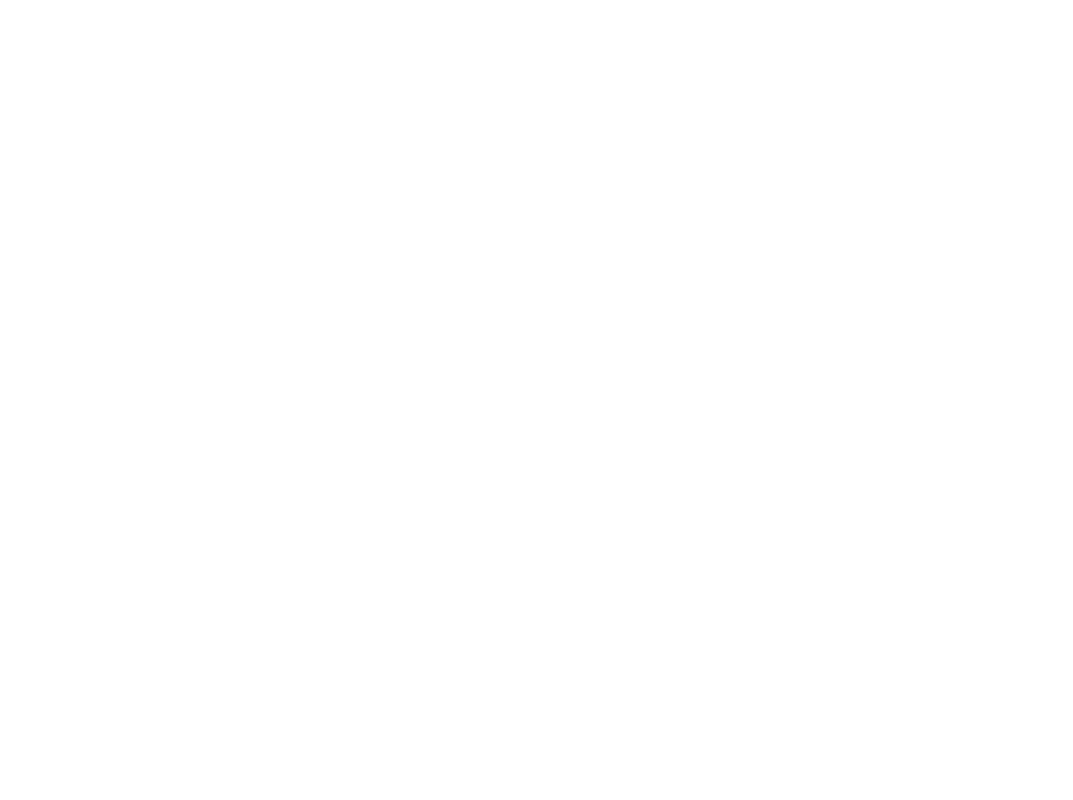
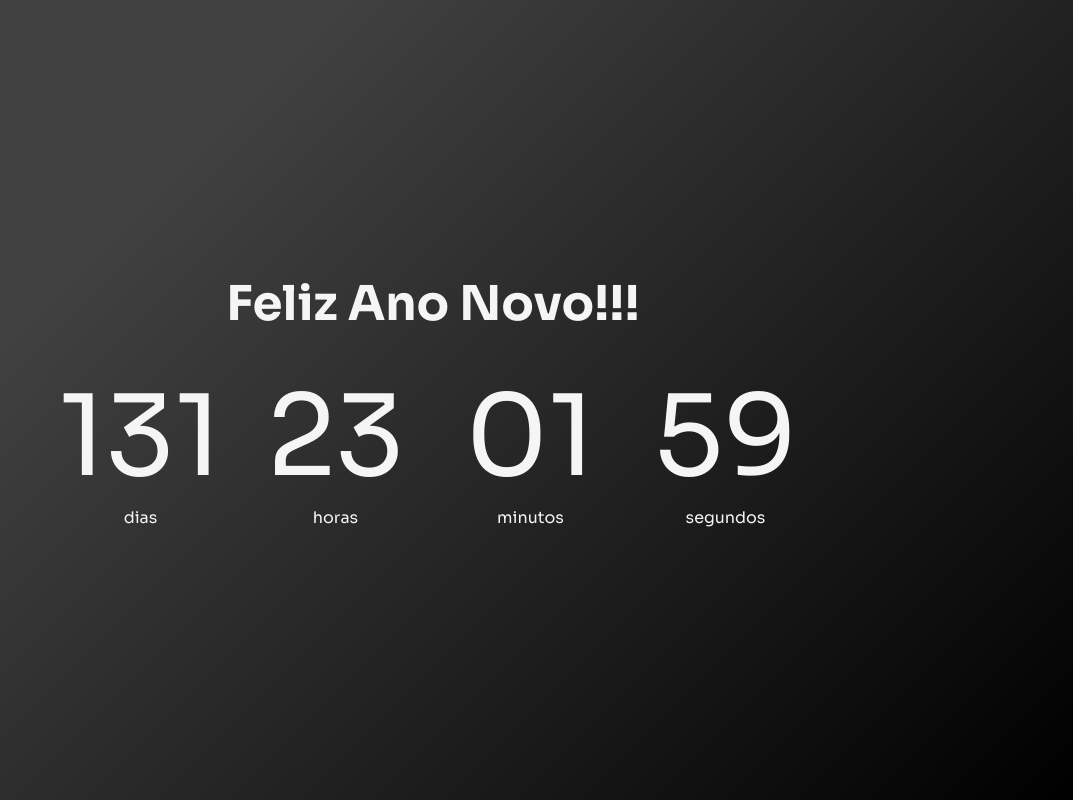
Before and after one commit to gabrielss97/countdown, a plain HTML site: page index.html in a window 1280 px wide. Shown: the whole page, without its empty margins (207-1280 px from the left). Drawn offline with Linux system fonts and the light colour scheme.

Commit message:
final do projeto

```diff
--- a/index.html
+++ b/index.html
@@ -3,9 +3,30 @@
   <head>
     <meta charset="UTF-8" />
     <meta name="viewport" content="width=device-width, initial-scale=1.0" />
-    <title>Countdown</title>
+    <title>Contagem para Virada do Ano</title>
     <link rel="stylesheet" href="style.css" />
     <script src="script.js" defer></script>
   </head>
-  <body></body>
+  <body>
+    <h1>Feliz Ano Novo!!!</h1>
+
+    <div class="container">
+      <div class="countdown-wrapper">
+        <p class="big-text" id="days">0</p>
+        <span>dias</span>
+      </div>
+      <div class="countdown-wrapper">
+        <p class="big-text" id="hours">0</p>
+        <span>horas</span>
+      </div>
+      <div class="countdown-wrapper">
+        <p class="big-text" id="minutes">0</p>
+        <span>minutos</span>
+      </div>
+      <div class="countdown-wrapper">
+        <p class="big-text" id="seconds">0</p>
+        <span>segundos</span>
+      </div>
+    </div>
+  </body>
 </html>
--- a/script.js
+++ b/script.js
@@ -0,0 +1,31 @@
+const daysEl = document.querySelector("#days");
+const hoursEl = document.querySelector("#hours");
+const minutesEl = document.querySelector("#minutes");
+const secondsEl = document.querySelector("#seconds");
+
+const newYears = "1 Jan 2024";
+
+function countdown() {
+  const newYearsDate = new Date(newYears);
+  const currentDate = new Date();
+
+  const totalSeconds = (newYearsDate - currentDate) / 1000;
+
+  const days = Math.floor(totalSeconds / 3600 / 24);
+  const hours = Math.floor(totalSeconds / 3600) % 24;
+  const minutes = Math.floor(totalSeconds / 60) % 60;
+  const seconds = Math.floor(totalSeconds) % 60;
+
+  daysEl.innerHTML = formatTime(days);
+  hoursEl.innerHTML = formatTime(hours);
+  minutesEl.innerHTML = formatTime(minutes);
+  secondsEl.innerHTML = formatTime(seconds);
+}
+
+function formatTime(time) {
+  return time < 10 ? `0${time}` : time;
+}
+
+countdown();
+
+setInterval(countdown, 1000);
--- a/style.css
+++ b/style.css
@@ -0,0 +1,42 @@
+@import url("https://fonts.googleapis.com/css2?family=Sora:wght@400;700&display=swap");
+
+* {
+  margin: 0;
+  padding: 0;
+  box-sizing: border-box;
+  font-family: "Sora", sans-serif;
+}
+
+body {
+  display: flex;
+  flex-direction: column;
+  justify-content: center;
+  align-items: center;
+  min-height: 100vh;
+  background-color: #000000;
+  background-image: linear-gradient(315deg, #000000 0%, #414141 74%);
+  color: whitesmoke;
+}
+
+h1 {
+  font-size: 3rem;
+  margin-bottom: 2rem;
+}
+
+.container {
+  display: flex;
+  gap: 50px;
+  align-items: center;
+  justify-content: center;
+}
+
+.countdown-wrapper {
+  display: flex;
+  flex-direction: column;
+  align-items: center;
+  width: 145px;
+}
+
+.big-text {
+  font-size: 7rem;
+}
```
